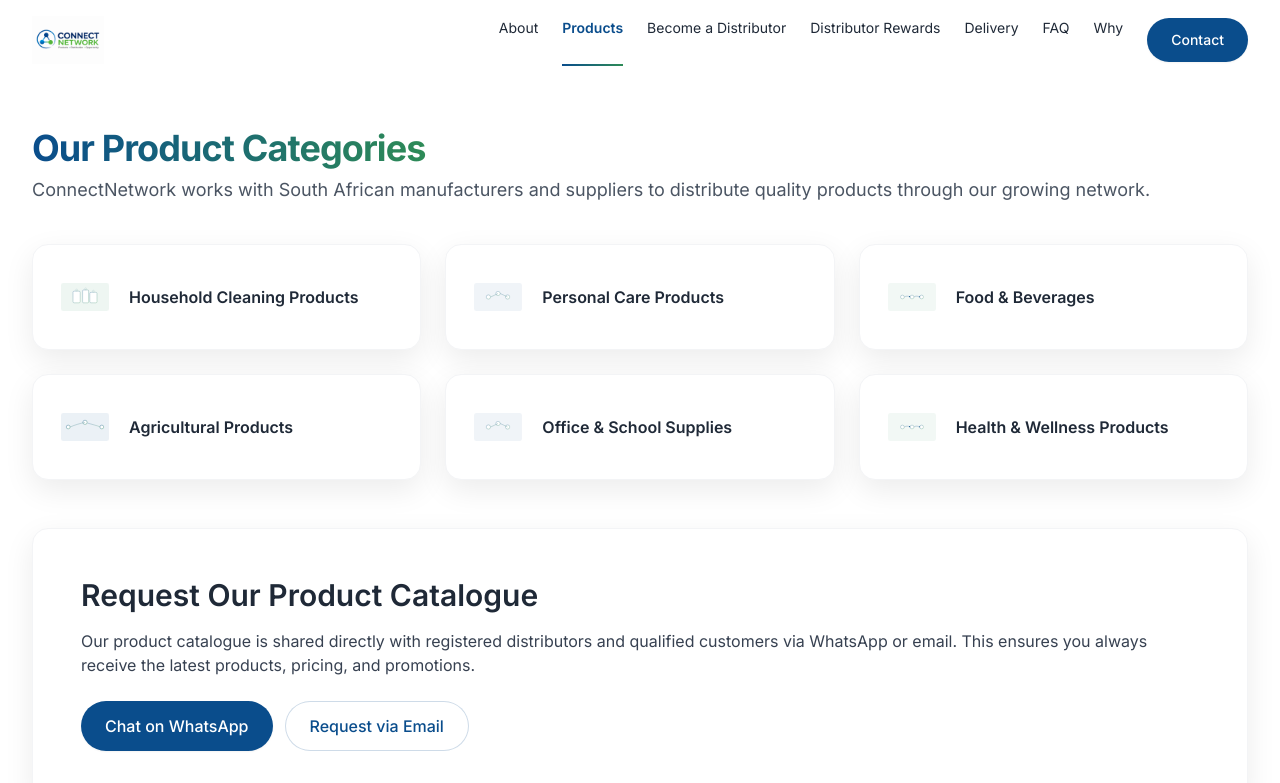
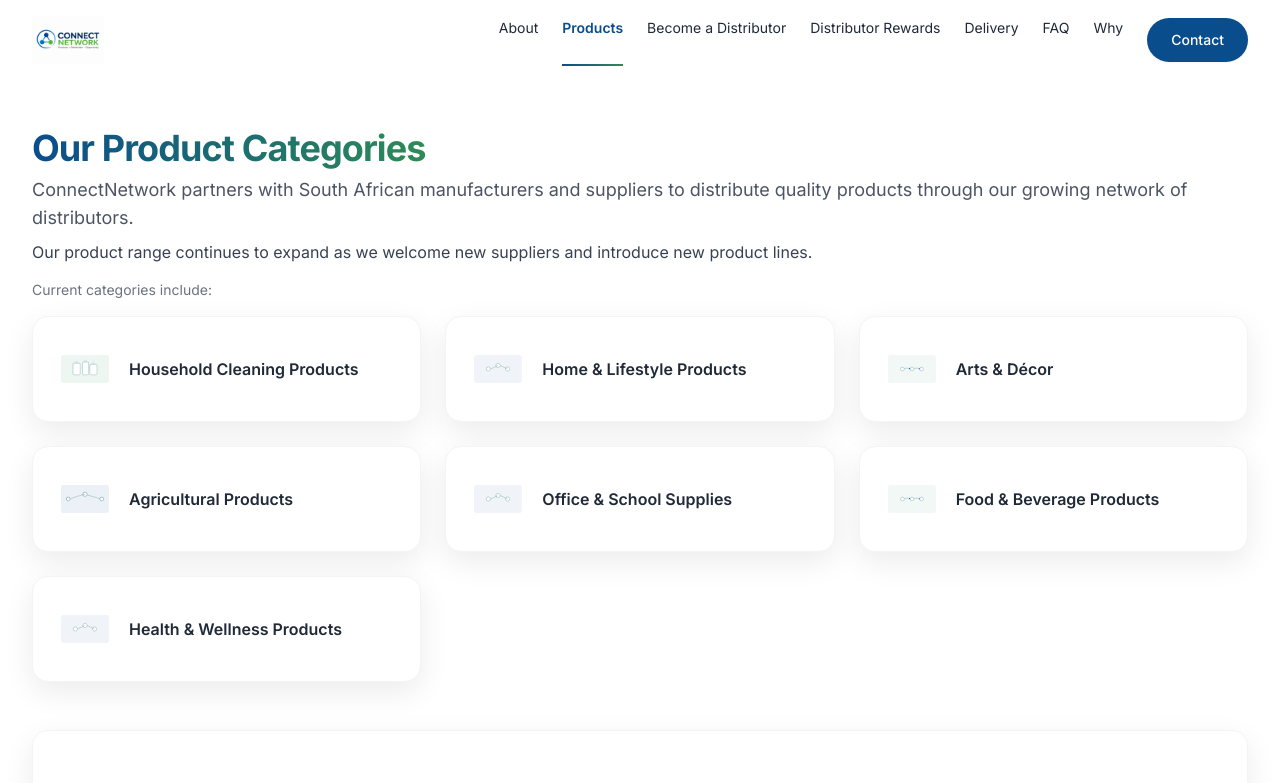
Before and after one commit to nejabobo-eng/connectnetwork, a Next.js app: page /products in a window 1280 px wide. Shown: the top 783 px of the page. Built offline with nearby package versions, Linux system fonts and the light colour scheme.

Commit message:
content(products): refine categories copy and CTA to 'Distributor & Customer Product Catalogue' with WhatsApp/email

```diff
--- a/app/products/Client.tsx
+++ b/app/products/Client.tsx
@@ -4,20 +4,23 @@ import { motion } from 'framer-motion'
 
 const categories = [
   { name: 'Household Cleaning Products', icon: '/illustrations/cleaning.svg' },
-  { name: 'Personal Care Products', icon: '/illustrations/community.svg' },
-  { name: 'Food & Beverages', icon: '/illustrations/referral.svg' },
+  { name: 'Home & Lifestyle Products', icon: '/illustrations/community.svg' },
+  { name: 'Arts & Décor', icon: '/illustrations/referral.svg' },
   { name: 'Agricultural Products', icon: '/illustrations/distribution.svg' },
   { name: 'Office & School Supplies', icon: '/illustrations/community.svg' },
-  { name: 'Health & Wellness Products', icon: '/illustrations/referral.svg' },
+  { name: 'Food & Beverage Products', icon: '/illustrations/referral.svg' },
+  { name: 'Health & Wellness Products', icon: '/illustrations/community.svg' },
 ]
 
 export default function ProductsClient(){
   return (
 	<div className="container-section py-16">
-		<h1 className="section-title"><span className="bg-gradient-to-r from-primary to-secondary bg-clip-text text-transparent">Our Product Categories</span></h1>
-	  <p className="section-subtitle mt-2">ConnectNetwork works with South African manufacturers and suppliers to distribute quality products through our growing network.</p>
+	  <h1 className="section-title"><span className="bg-gradient-to-r from-primary to-secondary bg-clip-text text-transparent">Our Product Categories</span></h1>
+	  <p className="section-subtitle mt-2">ConnectNetwork partners with South African manufacturers and suppliers to distribute quality products through our growing network of distributors.</p>
+	  <p className="text-gray-700 mt-2">Our product range continues to expand as we welcome new suppliers and introduce new product lines.</p>
+	  <div className="text-sm text-gray-500 mt-4">Current categories include:</div>
 
-		<div className="grid sm:grid-cols-2 md:grid-cols-3 gap-6 mt-10">
+	  <div className="grid sm:grid-cols-2 md:grid-cols-3 gap-6 mt-4">
 		{categories.map((c)=> (
 		  <motion.article className="card p-6 flex items-center gap-4 hover:-translate-y-0.5 hover:shadow-lg transition" key={c.name} initial={{y:12,opacity:0}} whileInView={{y:0,opacity:1}} viewport={{once:true}}>
 			<div className="relative h-14 w-14">
@@ -28,12 +31,13 @@ export default function ProductsClient(){
 		))}
 	  </div>
 
-		<div id="catalogue" className="card p-8 md:p-12 mt-12">
-		<h3 className="text-2xl md:text-3xl font-semibold">Request Our Product Catalogue</h3>
-		<p className="mt-4 text-gray-700">Our product catalogue is shared directly with registered distributors and qualified customers via WhatsApp or email. This ensures you always receive the latest products, pricing, and promotions.</p>
+	  <div id="catalogue" className="card p-8 md:p-12 mt-12">
+		<h3 className="text-2xl md:text-3xl font-semibold">Distributor & Customer Product Catalogue</h3>
+		<p className="mt-4 text-gray-700">Rather than displaying a fixed online catalogue, we provide our latest product information directly to interested customers and registered distributors.</p>
+		<p className="mt-2 text-gray-700">This ensures you always receive the most up-to-date products, pricing, promotions, and availability.</p>
 		<div className="flex flex-col sm:flex-row gap-3 mt-6">
-		  <a href="https://wa.me/27745513626?text=Hi%20ConnectNetwork%2C%20please%20send%20me%20the%20latest%20product%20catalogue." target="_blank" rel="noopener noreferrer" className="btn btn-primary">Chat on WhatsApp</a>
-		  <a href="mailto:info@connectnetwork.co.za?subject=Request%20Product%20Catalogue" className="btn btn-ghost">Request via Email</a>
+		  <a href="https://wa.me/27745513626?text=Hi%20ConnectNetwork%2C%20please%20send%20me%20the%20latest%20Distributor%20%26%20Customer%20Product%20Catalogue." target="_blank" rel="noopener noreferrer" className="btn btn-primary">Chat on WhatsApp</a>
+		  <a href="mailto:info@connectnetwork.co.za?subject=Request%20Distributor%20%26%20Customer%20Product%20Catalogue" className="btn btn-ghost">Request via Email</a>
 		</div>
 	  </div>
 
```
